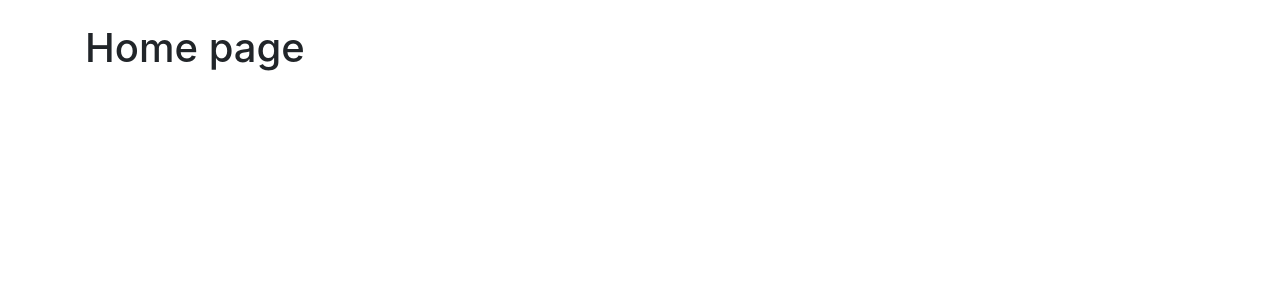
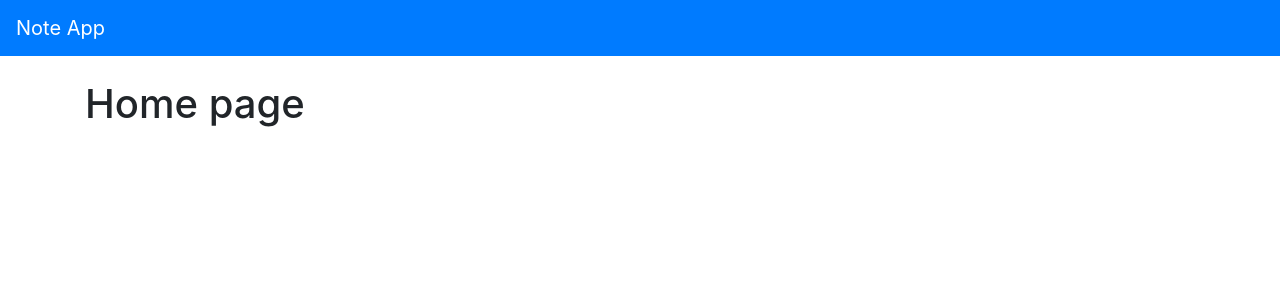
Before and after one commit to nurgitlab/note-app, a React (Create React App) app in the folder noteapp/: page / in a window 1280 px wide. Shown: the top 300 px of the page. Built offline with nearby package versions, Linux system fonts and the light colour scheme.

Commit message:
fixed problem with bootstrap

```diff
--- a/noteapp/src/App.js
+++ b/noteapp/src/App.js
@@ -2,10 +2,14 @@
 import {BrowserRouter, Route, Switch} from 'react-router-dom'
 import { About } from "./pages/About";
 import { Home } from "./pages/Home";
+import { Navbar } from "./components/Navbar";
 
 function App() {
   return (
     <BrowserRouter>
+
+      <Navbar />
+
       <div className="container pt-4">
         <Switch>
           <Route path={'/'} exact component={Home}/>
--- /dev/null
+++ b/noteapp/src/components/Navbar.js
@@ -0,0 +1,9 @@
+import React, { Fragment } from 'react';
+
+export const Navbar = () => (
+  <nav className="navbar navbar-dark navbar-expand-lg bg-primary">
+    <div className="navbar-brand">
+      Note App
+    </div>
+  </nav>
+)
```
